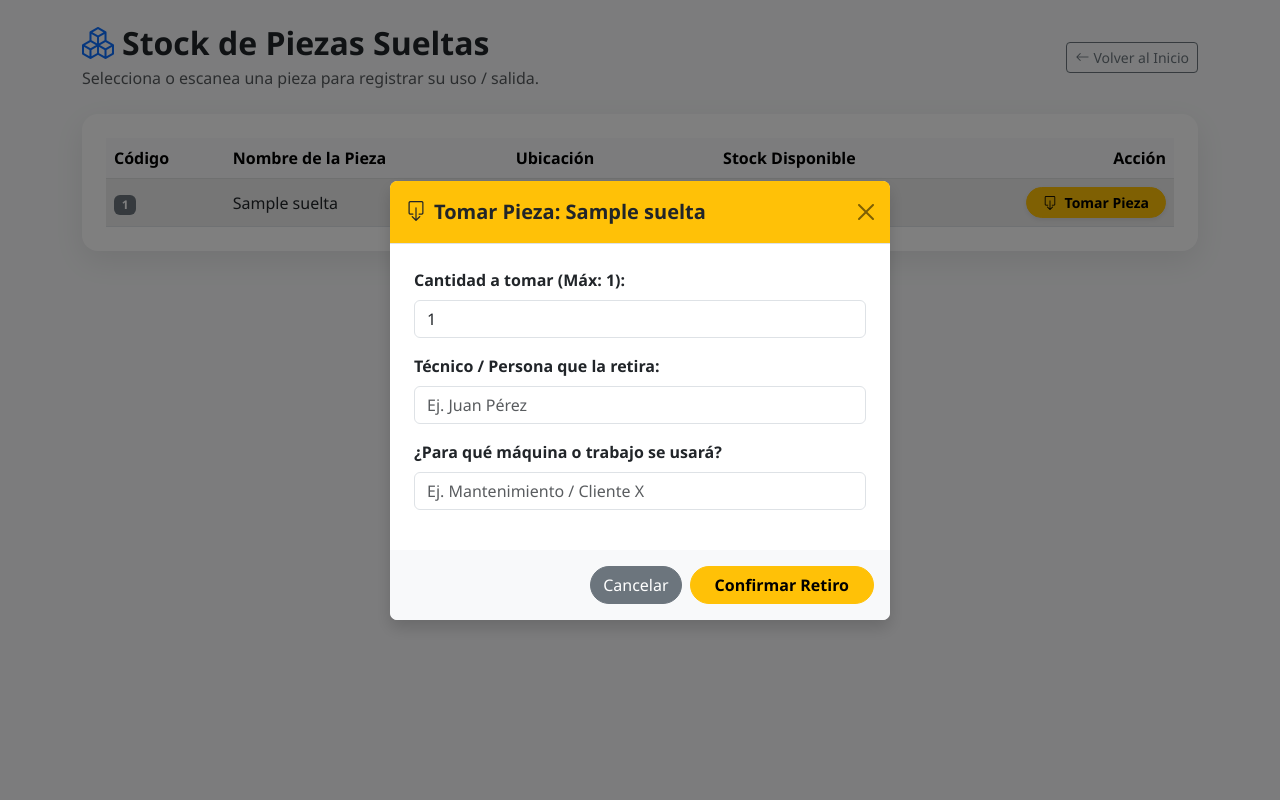
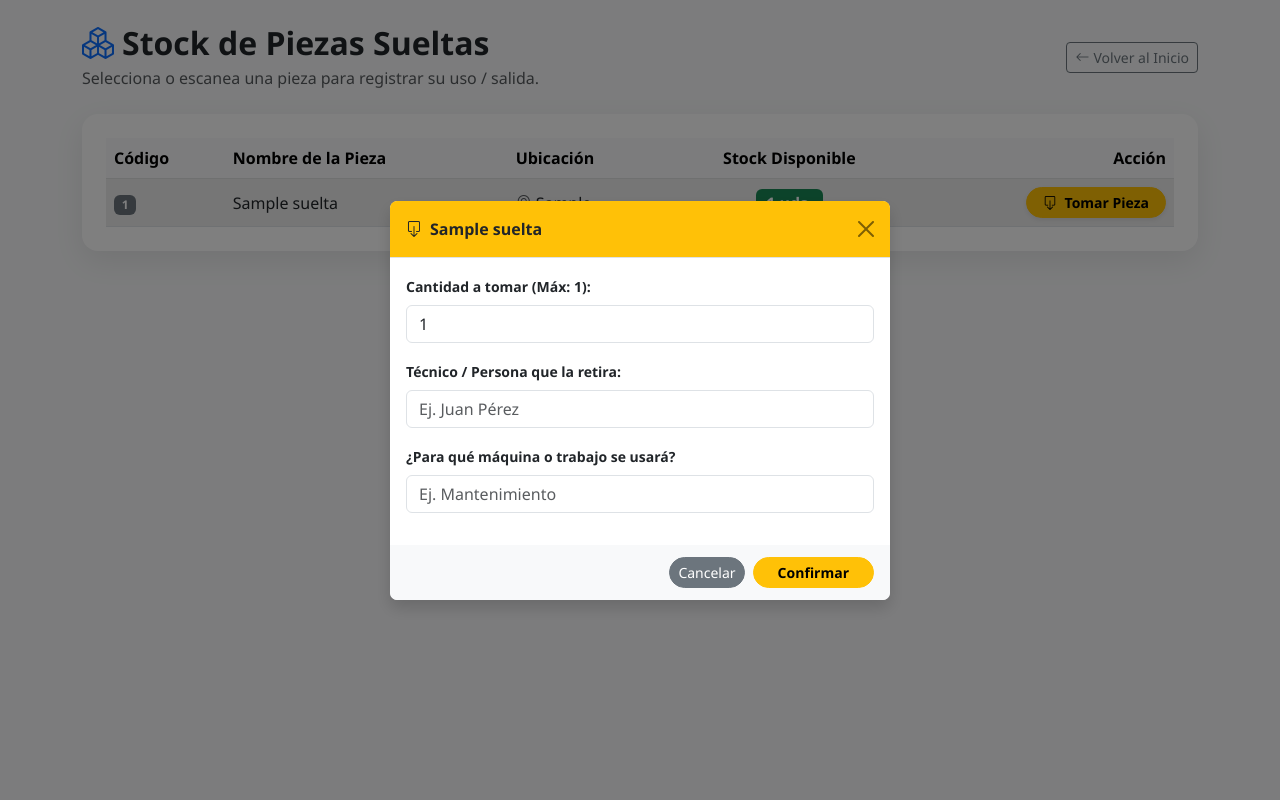
Before and after one commit to bryanyael/inventario-taller, a Flask app: page /piezas_sueltas in a window 1280 px wide, after a click on "Tomar Pieza". Run offline with Flask 3, Linux system fonts and the light colour scheme; tables that the repository leaves empty hold one stand-in row (values such as "Sample post").

Commit message:
Update piezas_sueltas.html

```diff
--- a/templates/piezas_sueltas.html
+++ b/templates/piezas_sueltas.html
@@ -11,16 +11,27 @@
         body { background-color: #f8f9fa; font-family: 'Segoe UI', system-ui, -apple-system, sans-serif; }
         .card-custom { border: none; border-radius: 16px; box-shadow: 0 10px 30px rgba(0,0,0,0.08); }
 
-        /* Corrección definitiva para móviles: evita pantallas opacas congeladas */
+        /* Ajustes definitivos para móviles y modales */
         .modal {
             z-index: 1056 !important;
         }
         .modal-backdrop {
             z-index: 1055 !important;
+            opacity: 0.5 !important;
         }
         body.modal-open {
             overflow: auto !important;
             padding-right: 0 !important;
+        }
+        /* Asegura que el formulario no se desproporcione en pantallas chicas */
+        @media (max-width: 576px) {
+            .modal-dialog {
+                margin: 0.5rem;
+                max-width: calc(100% - 1rem);
+            }
+            .modal-body {
+                padding: 1rem !important;
+            }
         }
     </style>
 </head>
@@ -79,28 +90,28 @@
                                         <div class="modal-dialog modal-dialog-centered">
                                             <div class="modal-content border-0 shadow">
                                                 <div class="modal-header bg-warning text-dark">
-                                                    <h5 class="modal-title fw-bold"><i class="bi bi-box-arrow-down me-2"></i>Tomar Pieza: {{ pieza.nombre }}</h5>
+                                                    <h5 class="modal-title fw-bold fs-6"><i class="bi bi-box-arrow-down me-2"></i>{{ pieza.nombre }}</h5>
                                                     <button type="button" class="btn-close" data-bs-dismiss="modal" aria-label="Close"></button>
                                                 </div>
                                                 <!-- RUTA CORREGIDA CON URL_FOR -->
                                                 <form action="{{ url_for('usar_pieza_suelta', pieza_id=pieza.id) }}" method="POST">
-                                                    <div class="modal-body p-4">
+                                                    <div class="modal-body p-3">
                                                         <div class="mb-3">
-                                                            <label class="form-label fw-bold">Cantidad a tomar (Máx: {{ stock_disp }}):</label>
+                                                            <label class="form-label fw-bold small">Cantidad a tomar (Máx: {{ stock_disp }}):</label>
                                                             <input type="number" name="cantidad" class="form-control" min="1" max="{{ stock_disp }}" value="1" required>
                                                         </div>
                                                         <div class="mb-3">
-                                                            <label class="form-label fw-bold">Técnico / Persona que la retira:</label>
+                                                            <label class="form-label fw-bold small">Técnico / Persona que la retira:</label>
                                                             <input type="text" name="tecnico" class="form-control" placeholder="Ej. Juan Pérez" required>
                                                         </div>
                                                         <div class="mb-3">
-                                                            <label class="form-label fw-bold">¿Para qué máquina o trabajo se usará?</label>
-                                                            <input type="text" name="motivo" class="form-control" placeholder="Ej. Mantenimiento / Cliente X" required>
+                                                            <label class="form-label fw-bold small">¿Para qué máquina o trabajo se usará?</label>
+                                                            <input type="text" name="motivo" class="form-control" placeholder="Ej. Mantenimiento" required>
                                                         </div>
                                                     </div>
-                                                    <div class="modal-footer bg-light border-0">
-                                                        <button type="button" class="btn btn-secondary rounded-pill" data-bs-dismiss="modal">Cancelar</button>
-                                                        <button type="submit" class="btn btn-warning fw-bold rounded-pill px-4">Confirmar Retiro</button>
+                                                    <div class="modal-footer bg-light border-0 py-2">
+                                                        <button type="button" class="btn btn-secondary btn-sm rounded-pill" data-bs-dismiss="modal">Cancelar</button>
+                                                        <button type="submit" class="btn btn-warning btn-sm fw-bold rounded-pill px-4">Confirmar</button>
                                                     </div>
                                                 </form>
                                             </div>
@@ -125,7 +136,23 @@
         </div>
     </div>
 
-    <!-- Bootstrap JS -->
+    <!-- Bootstrap JS y Script de Limpieza para Móviles -->
     <script src="https://cdn.jsdelivr.net/npm/bootstrap@5.3.0/dist/js/bootstrap.bundle.min.js"></script>
+    <script>
+        // Previene que los modales dejen la pantalla opaca o congelada en celulares
+        document.addEventListener('DOMContentLoaded', function () {
+            var modales = document.querySelectorAll('.modal');
+            modales.forEach(function (modal) {
+                modal.addEventListener('hidden.bs.modal', function () {
+                    document.querySelectorAll('.modal-backdrop').forEach(function (el) {
+                        el.remove();
+                    });
+                    document.body.classList.remove('modal-open');
+                    document.body.style.overflow = '';
+                    document.body.style.paddingRight = '';
+                });
+            });
+        });
+    </script>
 </body>
 </html>
```
